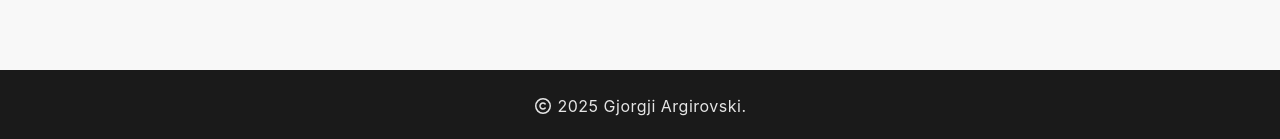
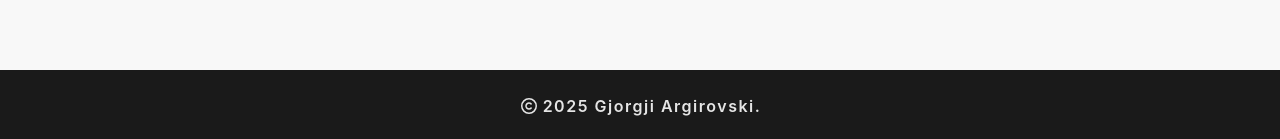
Before and after one commit to argirowski/ArgirovskiPortfolio, a React (Create React App) app: page / in a window 1280 px wide. Shown: the part 4579-4718 px from the top of the page. Built offline with nearby package versions, Linux system fonts and the light colour scheme.

Commit message:
Some small refactor

```diff
--- a/src/common/utils.ts
+++ b/src/common/utils.ts
@@ -75,8 +75,6 @@ export const projects = [
   },
 ];
 
-export const featuredProjects = projects.filter((project) => project.featured);
-
 export const technicalSkills = {
   frontend: [
     "JavaScript",
--- a/src/components/Footer/Footer.css
+++ b/src/components/Footer/Footer.css
@@ -2,7 +2,8 @@
   background: #1a1a1a;
   color: #e5e5e5;
   font-size: 1rem;
+  font-weight: 600;
 }
 .footer-text {
-  letter-spacing: 0.5px;
+  letter-spacing: 0.094rem;
 }
--- a/src/components/Footer/Footer.tsx
+++ b/src/components/Footer/Footer.tsx
@@ -5,11 +5,9 @@ import { faCopyright } from "@fortawesome/free-regular-svg-icons";
 
 const Footer: React.FC = () => (
   <footer className="footer-section text-center py-4">
-    <div className="container">
-      <span className="footer-text">
-        <FontAwesomeIcon icon={faCopyright} className="me-1" />
-        {new Date().getFullYear()} Gjorgji Argirovski.
-      </span>
+    <div className="container footer-text">
+      <FontAwesomeIcon icon={faCopyright} className="me-1" />
+      {new Date().getFullYear()} Gjorgji Argirovski.
     </div>
   </footer>
 );
--- a/src/components/PortfolioPage/PortfolioPage.tsx
+++ b/src/components/PortfolioPage/PortfolioPage.tsx
@@ -1,7 +1,7 @@
 import React from "react";
 import { Container, Row, Col, Card, Badge, Button } from "react-bootstrap";
 import "./PortfolioPage.css";
-import { featuredProjects } from "../../common/utils";
+import { projects } from "../../common/utils";
 import { FontAwesomeIcon } from "@fortawesome/react-fontawesome";
 import { faShield } from "@fortawesome/free-solid-svg-icons";
 import { faGithub } from "@fortawesome/free-brands-svg-icons";
@@ -27,7 +27,7 @@ const PortfolioPage: React.FC = () => {
               Top Picks
             </h2>
             <Row className="g-4">
-              {featuredProjects.map((project) => (
+              {projects.map((project) => (
                 <Col key={project.id} lg={6} xl={4}>
                   <Card className="h-100 border-secondary project-card">
                     <Card.Body className="p-4 d-flex flex-column">
```
